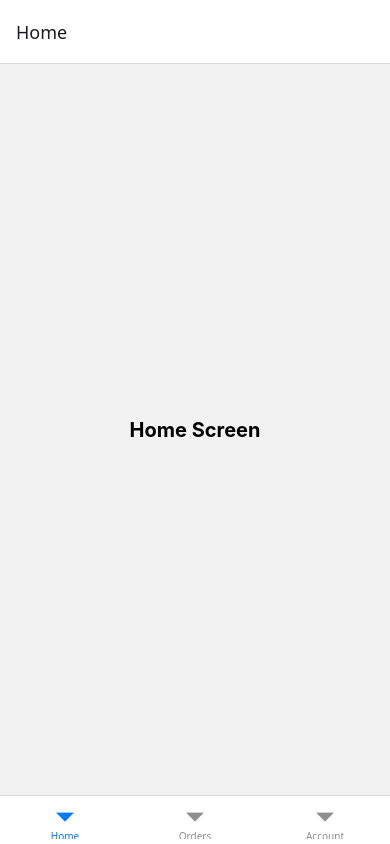
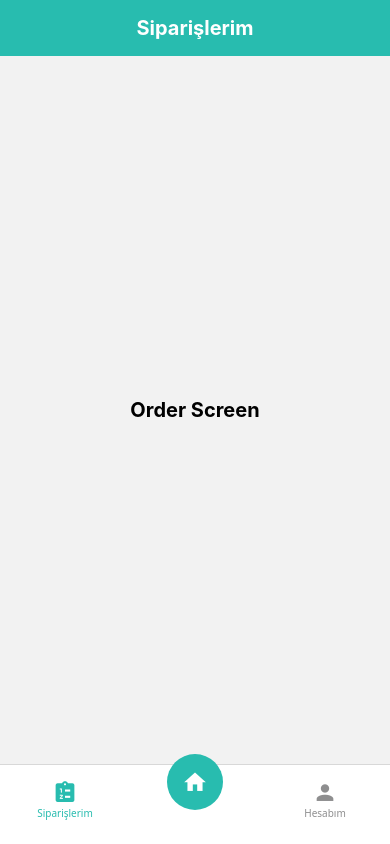
Before and after one commit to KotoJallow/sutcun-mobile, a React Native app: screen /Main in a window 390 px wide. Built offline with nearby package versions, Linux system fonts and the light colour scheme.

Commit message:
feat: ToolBar ve Bottom Navigation eklendi.

```diff
--- a/package.json
+++ b/package.json
@@ -35,6 +35,7 @@
   "devDependencies": {
     "@babel/core": "^7.25.2",
     "@types/react": "~19.0.10",
+    "@types/react-native-vector-icons": "^6.4.18",
     "autoprefixer": "^10.4.21",
     "postcss": "^8.5.6",
     "tailwindcss": "3",
--- /dev/null
+++ b/src/components/CustomToolbar.tsx
@@ -0,0 +1,75 @@
+import React from 'react';
+import { View, Text, StyleSheet, TouchableOpacity, SafeAreaView } from 'react-native';
+import Icon from 'react-native-vector-icons/MaterialIcons';
+import Colors from '../constants/colors';
+
+interface CustomToolbarProps {
+  title: string;
+  showCart?: boolean;
+  onCartPress?: () => void;
+}
+
+const CustomToolbar = ({ title, showCart = false, onCartPress }: CustomToolbarProps) => {
+  return (
+    <SafeAreaView style={styles.safeArea}>
+      <View style={styles.toolbar}>
+        <Text style={styles.title}>{title}</Text>
+        {showCart && (
+          <TouchableOpacity style={styles.cartContainer} onPress={onCartPress}>
+            <Icon name="shopping-cart" size={24} color="#fff" />
+            <View style={styles.badge}>
+              <Text style={styles.badgeText}>3</Text>
+            </View>
+          </TouchableOpacity>
+        )}
+      </View>
+    </SafeAreaView>
+  );
+};
+
+const styles = StyleSheet.create({
+  safeArea: {
+    backgroundColor: Colors.primary,
+  },
+  toolbar: {
+    height: 56,
+    backgroundColor: Colors.primary,
+    flexDirection: 'row',
+    alignItems: 'center',
+    paddingHorizontal: 16,
+    position: 'relative',
+  },
+  title: {
+    color: Colors.white,
+    fontSize: 20,
+    fontWeight: 'bold',
+    position: 'absolute',
+    left: 0,
+    right: 0,
+    textAlign: 'center',
+    zIndex: 0,
+  },
+  cartContainer: {
+    position: 'relative',
+    marginLeft: 'auto',
+    zIndex: 1,
+  },
+  badge: {
+    position: 'absolute',
+    right: -6,
+    top: -6,
+    backgroundColor: Colors.secondary,
+    borderRadius: 10,
+    minWidth: 20,
+    height: 20,
+    justifyContent: 'center',
+    alignItems: 'center',
+  },
+  badgeText: {
+    color: Colors.white,
+    fontSize: 12,
+    fontWeight: 'bold',
+  },
+});
+
+export default CustomToolbar;
--- a/src/constants/colors.ts
+++ b/src/constants/colors.ts
@@ -0,0 +1,7 @@
+export default {
+  primary: '#28bcaf',
+  secondary: '#FF4081',
+  white: '#FFFFFF',
+  lightPrimary: '#bbe2e2',
+  // Add more colors as needed...
+};
--- a/src/constants/strings.ts
+++ b/src/constants/strings.ts
@@ -0,0 +1,25 @@
+export default {
+  // Screen Titles
+  homeTitle: 'Ana Sayfa',
+  ordersTitle: 'Siparişlerim',
+  accountTitle: 'Hesabım',
+
+  // Button Texts
+  addToCart: 'Sepete Ekle',
+  checkout: 'Ödeme Yap',
+  confirm: 'Onayla',
+  cancel: 'İptal',
+
+  // Messages
+  welcomeMessage: 'Hoş Geldiniz',
+  emptyCart: 'Sepetiniz boş',
+  orderSuccess: 'Siparişiniz başarıyla alındı',
+
+  // Error Messages
+  errorGeneral: 'Bir hata oluştu',
+  errorConnection: 'İnternet bağlantınızı kontrol edin',
+
+  // Placeholders
+  searchPlaceholder: 'Ürün ara...',
+  emailPlaceholder: 'E-posta adresiniz',
+};
--- a/src/navigation/tabs.tsx
+++ b/src/navigation/tabs.tsx
@@ -1,18 +1,101 @@
 // src/navigation/tabs.tsx
 import React from 'react';
 import { createBottomTabNavigator } from '@react-navigation/bottom-tabs';
+import { MaterialCommunityIcons } from '@expo/vector-icons';
+import { StyleSheet, View } from 'react-native';
 import HomeScreen from '../screens/HomeScreen';
 import OrdersScreen from '../screens/OrdersScreen';
 import AccountScreen from '../screens/AccountScreen';
+import CustomToolbar from '../components/CustomToolbar';
+import Strings from '../constants/strings';
+import Colors from '../constants/colors';
 
 const Tab = createBottomTabNavigator();
 
 export default function BottomTabs() {
   return (
-    <Tab.Navigator>
-      <Tab.Screen name="Home" component={HomeScreen} />
-      <Tab.Screen name="Orders" component={OrdersScreen} />
-      <Tab.Screen name="Account" component={AccountScreen} />
+    <Tab.Navigator
+      screenOptions={{
+        header: (props) => {
+          const screenName = props.route.name;
+          let showCart = false;
+          let title = screenName;
+
+          if (screenName === 'Home') {
+            showCart = true;
+            title = Strings.homeTitle;
+          }
+
+          if (screenName === 'Orders') title = Strings.ordersTitle;
+          if (screenName === 'Account') title = Strings.accountTitle;
+
+          return (
+            <CustomToolbar
+              title={title}
+              showCart={showCart}
+              onCartPress={() => {
+                console.log('Sepete tıklandı');
+              }}
+            />
+          );
+        },
+        tabBarActiveTintColor: Colors.primary,
+        tabBarInactiveTintColor: Colors.lightGray,
+        tabBarStyle: {
+          height: 80,
+          paddingBottom: 8,
+          paddingTop: 8,
+        }
+      }}
+    >
+      <Tab.Screen
+        name="Orders"
+        component={OrdersScreen}
+        options={{
+          tabBarLabel: Strings.ordersTitle,
+          tabBarIcon: ({ color, size }) => (
+            <MaterialCommunityIcons name="clipboard-list" color={color} size={size} />
+          ),
+        }}
+      />
+      <Tab.Screen
+        name="Home"
+        component={HomeScreen}
+        options={{
+          tabBarLabel: '', // Remove label
+          tabBarIcon: ({ color, size }) => (
+            <View style={styles.homeIconContainer}>
+              <MaterialCommunityIcons
+                name="home"
+                color={Colors.white}
+                size={26}
+              />
+            </View>
+          ),
+        }}
+      />
+      <Tab.Screen
+        name="Account"
+        component={AccountScreen}
+        options={{
+          tabBarLabel: Strings.accountTitle,
+          tabBarIcon: ({ color, size }) => (
+            <MaterialCommunityIcons name="account" color={color} size={size} />
+          ),
+        }}
+      />
     </Tab.Navigator>
   );
 }
+
+const styles = StyleSheet.create({
+  homeIconContainer: {
+    backgroundColor: Colors.primary,
+    width: 56,
+    height: 56,
+    borderRadius: 28,
+    justifyContent: 'center',
+    alignItems: 'center',
+    marginBottom: 20,
+  },
+});
```
Also changed, not shown: 1 other file (tests, documents, lock files or other folders).
